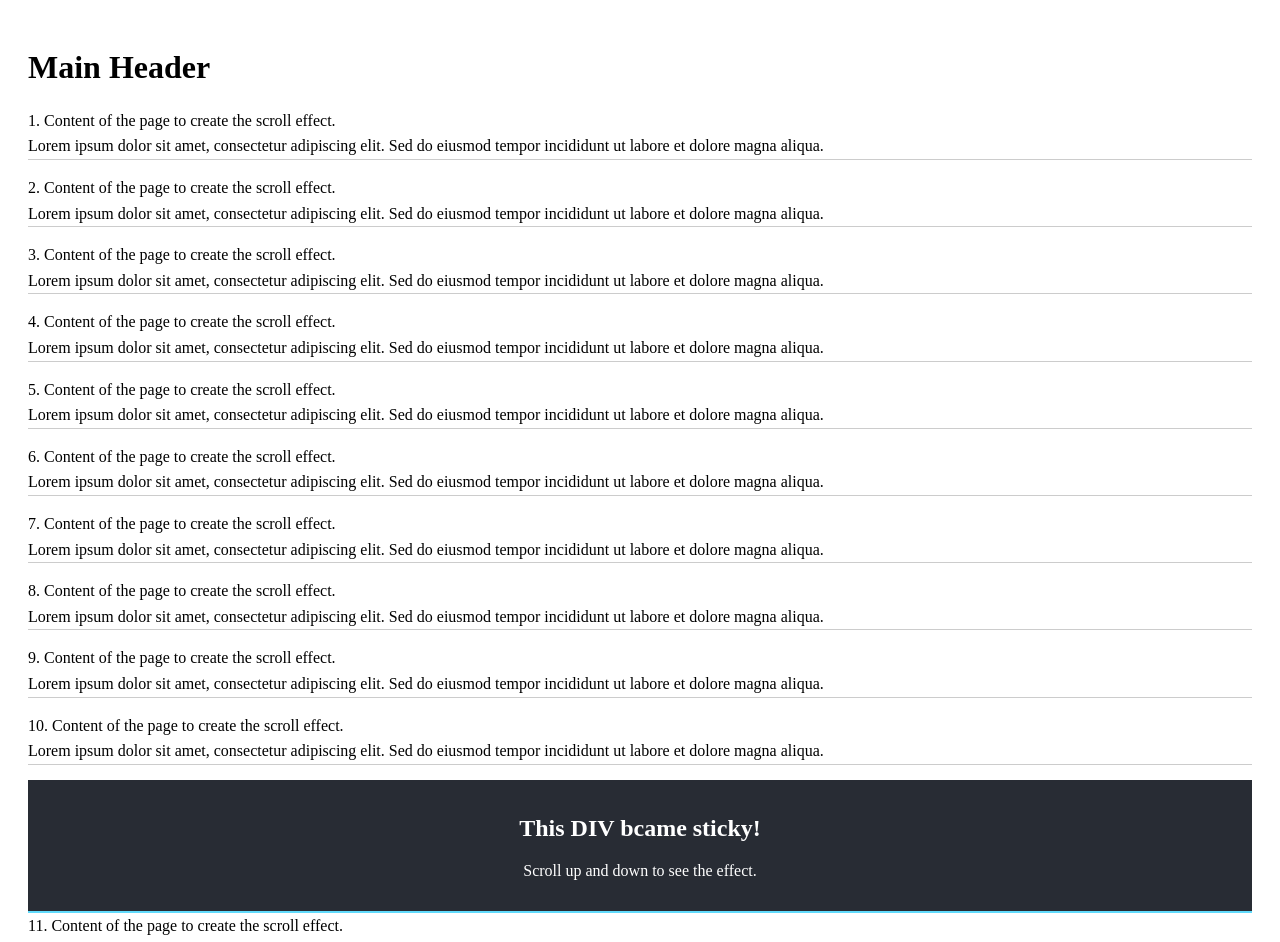
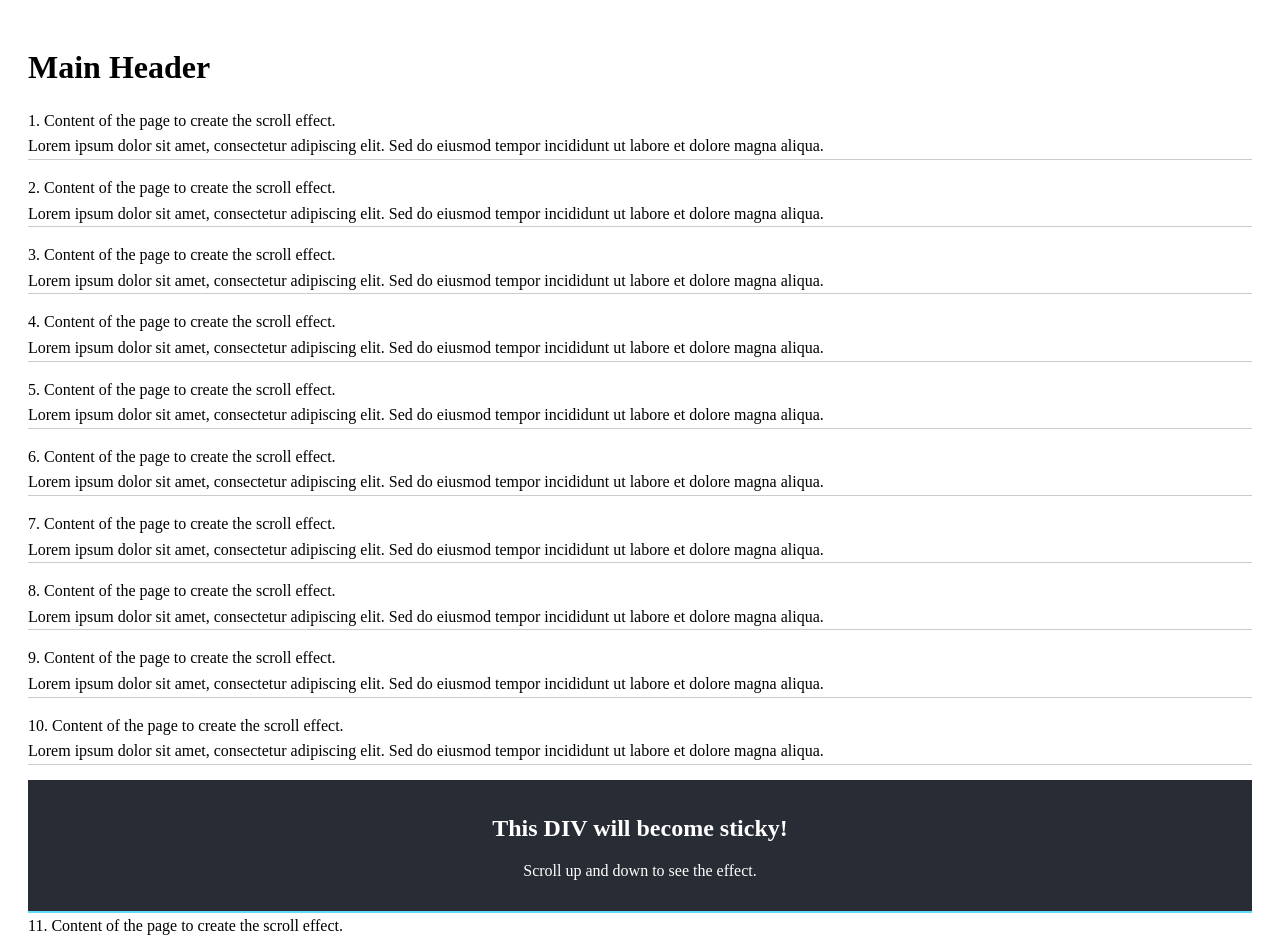
Before and after one commit to Raffaele/react-typescript-sticky-example, a React (Vite) app: page / in a window 1280 px wide. Shown: the top 942 px of the page. Built offline with nearby package versions, Linux system fonts and the light colour scheme.

Commit message:
Typo fixed

```diff
--- a/src/App.tsx
+++ b/src/App.tsx
@@ -8,9 +8,9 @@ function App() {
     <div className={appStyles.appContainer}>
       <h1>Main Header</h1>
       <Filler startIndex={0} numberOfElements={10} />
-      <StickyDivOnScroll stickyCheckDelay={500}>
+      <StickyDivOnScroll stickyCheckDelay={100}>
         <div className={appStyles.stickyContentStyle}>
-          <h2>This DIV bcame sticky!</h2>
+          <h2>This DIV will become sticky!</h2>
           <p>Scroll up and down to see the effect.</p>
         </div>
       </StickyDivOnScroll>
```
